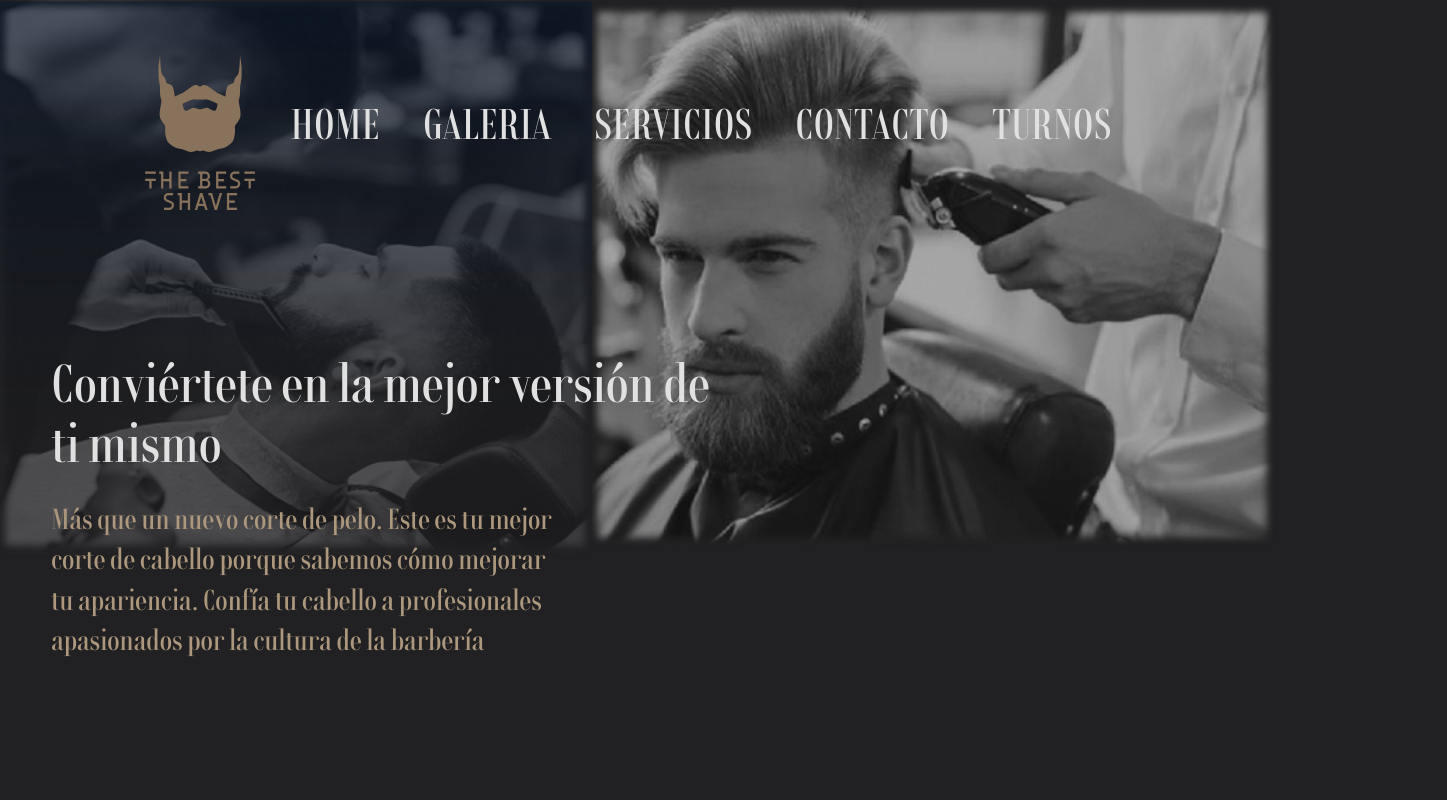
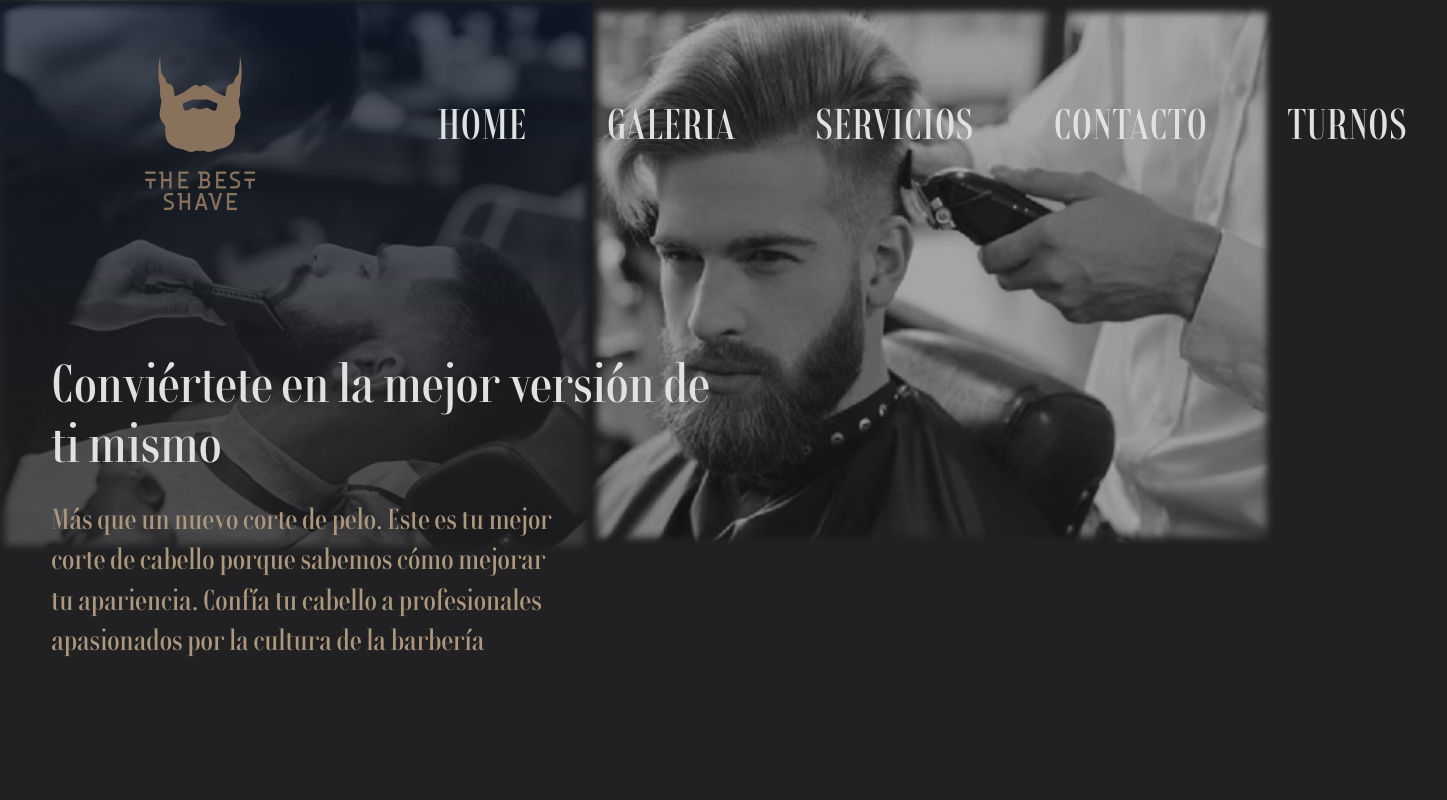
Before and after one commit to fran-end/proyecto-codo-a-codo, a plain HTML site: page index.html in a window 1280 px wide. Shown: the top 800 px of the page, 1447 px wide, since content can reach past the window. Drawn offline with nearby package versions, Linux system fonts and the light colour scheme.

Commit message:
cambios css nav

```diff
--- a/css/style.css
+++ b/css/style.css
@@ -43,26 +43,78 @@ header{
     margin-left: 30%;
 }
 
-.barra-nav{
-    width: 100%;
-    text-align: center;
-    margin-right: 10%;
+.main-nav{
+    font-family: rondalsemibold;
+    font-size: 40px;
+    margin-top: 5.1%;
+    margin-left: 11.5%;
 }
 
-nav li{
-    display: inline-flex;
-    padding-top: 85px;
+.toggle-menu img{
+    max-width: 100%;
 }
 
-nav a{
-    text-transform: uppercase;
-    color: #e1e1e1;
-    font-size: 40px;
-    text-decoration: none;
-    padding: 20px;
+.toggle-menu {
+  position: absolute;
+  top: 4rem;
+  right: 5rem;
+  cursor: pointer;
+  filter: invert(1);
+  width: 50px;
+  z-index: 1;
 }
 
-nav a:hover{
+@media screen and (min-width: 768px) {
+  .toggle-menu {
+    display: none;
+    margin-top: 0;
+  }
+}
+
+.main-menu {
+  list-style: none;
+  margin-top: 0;
+  margin-bottom: 0;
+  padding-left: 0;
+
+  display: flex;
+  flex-direction: column;
+
+  background-color: transparent;
+  transition: transform 0.3s;
+  transform: translateY(-110%);
+}
+
+.main-menu--show {
+  transform: translateY(0);
+}
+
+.toggle-menu__checkbox {
+  display: none;
+}
+
+.toggle-menu__checkbox:checked + .main-menu {
+  transform: translateY(0);
+}
+
+@media screen and (min-width: 768px) {
+  .main-menu {
+    flex-direction: row;
+    transform: translateY(0);
+  }
+}
+
+.main-menu__item {
+  padding: 1em;
+}
+
+.main-menu__link {
+  color: #e1e1e1;
+  text-transform: uppercase;
+  text-decoration: none;
+}
+
+.main-menu__link:hover{
     color: #ad987d;
     text-decoration: underline;
 }
--- a/index.html
+++ b/index.html
@@ -13,17 +13,23 @@
 		<div>
 			<h1><img src="./imagenes/logo.png" alt="Logo de la barbería The Best Shave" class="logo"></h1>
 		</div>
-		<div class="barra-nav">
-			<nav>
-				<ul>
-					<li><a href="index.html">Home</a></li>
-					<li><a href="./paginas/galeria.html">Galeria</a></li>
-					<li><a href="./paginas/servicios.html">Servicios</a></li>
-					<li><a href="./paginas/contacto.html">Contacto</a></li>
-					<li><a href="https://api.whatsapp.com/send?phone=541168595613">Turnos</a></li>
-				</ul>
-			</nav>
-		</div>
+
+		<nav class="main-nav">
+			<div id="toggle-menu" class="toggle-menu">
+				<label for="toggle-menu-checkbox">
+					<img src="./imagenes/hamburguer-icon.png" alt="menú desplegrable">
+				</label>
+			</div>
+			<input type="checkbox" class="toggle-menu__checkbox" id="toggle-menu-checkbox">
+
+			<ul id="main-menu" class="main-menu">
+				<li class="main-menu__item"><a href="index.html" class="main-menu__link">Home</a></li>
+				<li class="main-menu__item"><a href="./paginas/galeria.html" class="main-menu__link">Galeria</a></li>
+				<li class="main-menu__item"><a href="./paginas/servicios.html" class="main-menu__link">Servicios</a></li>
+				<li class="main-menu__item"><a href="./paginas/contacto.html" class="main-menu__link">Contacto</a></li>
+				<li class="main-menu__item"><a href="https://api.whatsapp.com/send?phone=541168595613" class="main-menu__link">Turnos</a></li>
+			</ul>
+		</nav>
 	</header>
 
 	<main>
```
